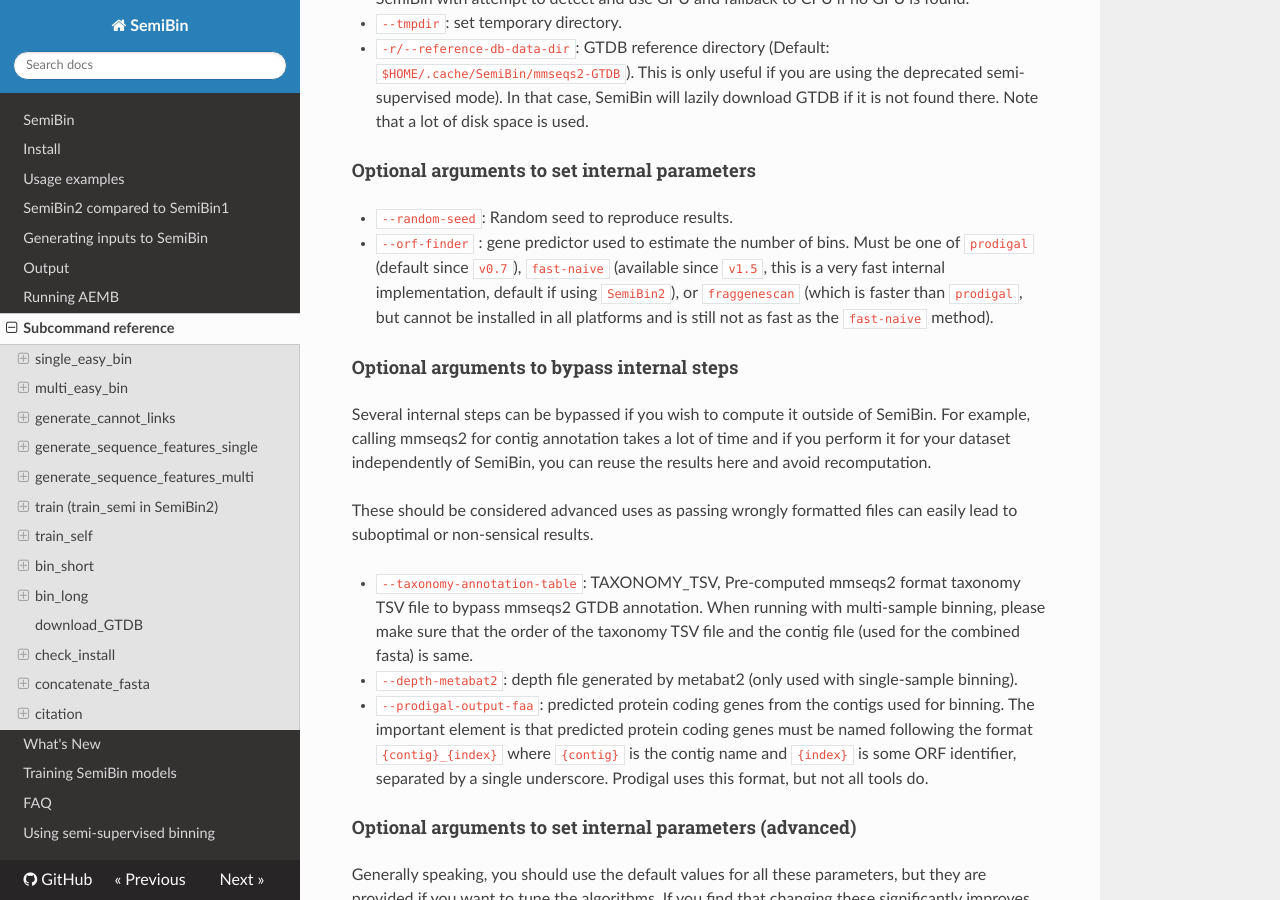
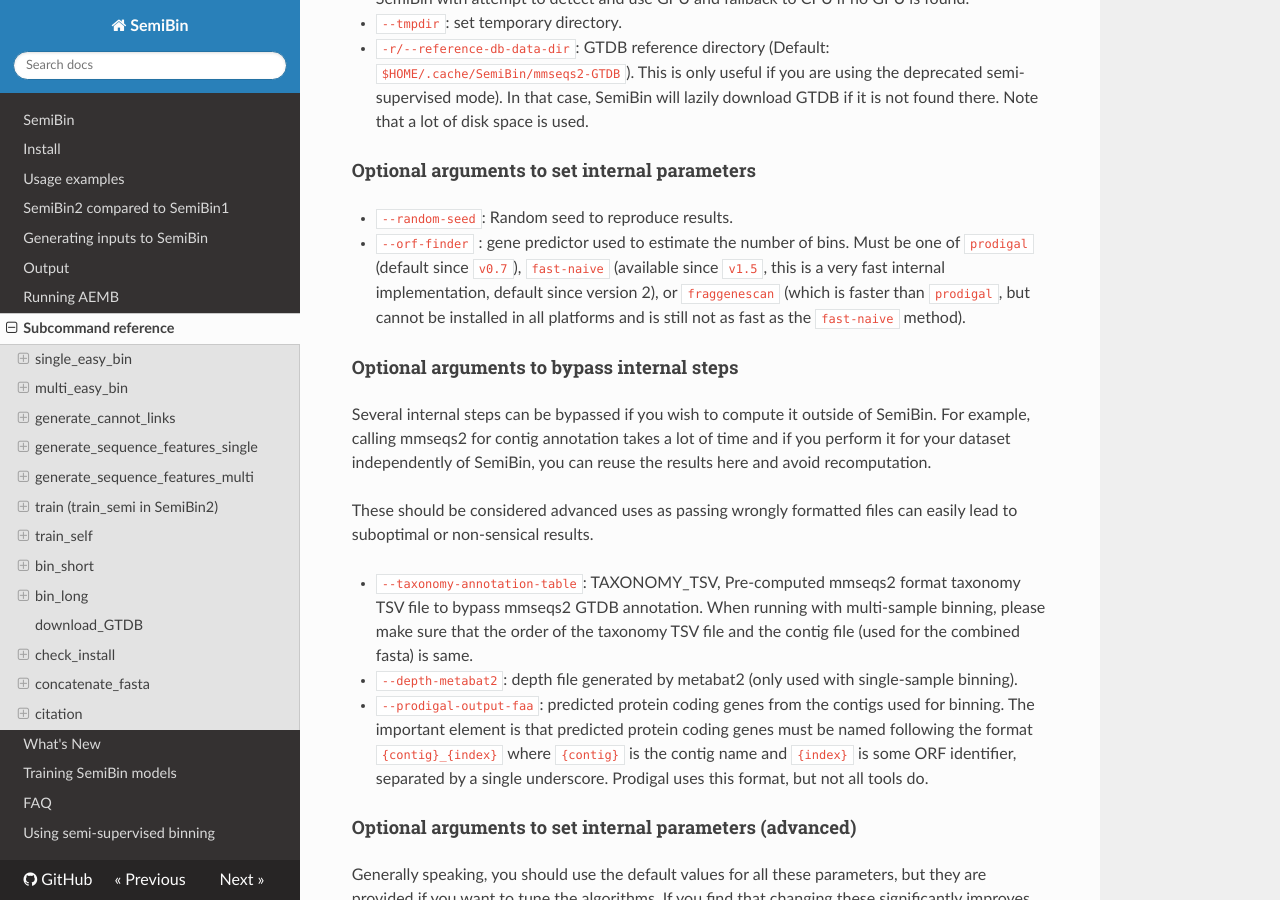
Before and after one commit to BigDataBiology/SemiBin, an MkDocs documentation site: the page built from docs/subcommands.md, in a window 1280 px wide and 900 px high, scrolled down 2107 px. Built offline with MkDocs 1.6.1, drawn with Linux system fonts in a browser that asks for light colours; nearby versions of some CDN libraries.

Commit message:
DOC Update docs to assume user uses SemiBin2

```diff
--- a/docs/subcommands.md
+++ b/docs/subcommands.md
@@ -53,7 +53,7 @@ Starting in version 1.3, self-supervised learning is also supported, which shoul
 #### Optional arguments to set internal parameters
 
 * `--random-seed`: Random seed to reproduce results.
-* `--orf-finder` : gene predictor used to estimate the number of bins. Must be one of `prodigal` (default since `v0.7`), `fast-naive` (available since `v1.5`, this is a very fast internal implementation, default if using `SemiBin2`), or `fraggenescan` (which is faster than `prodigal`, but cannot be installed in all platforms and is still not as fast as the `fast-naive` method).
+* `--orf-finder` : gene predictor used to estimate the number of bins. Must be one of `prodigal` (default since `v0.7`), `fast-naive` (available since `v1.5`, this is a very fast internal implementation, default since version 2), or `fraggenescan` (which is faster than `prodigal`, but cannot be installed in all platforms and is still not as fast as the `fast-naive` method).
 
 
 #### Optional arguments to bypass internal steps
```
Also changed, not shown: README.md (+1 -2 lines).
